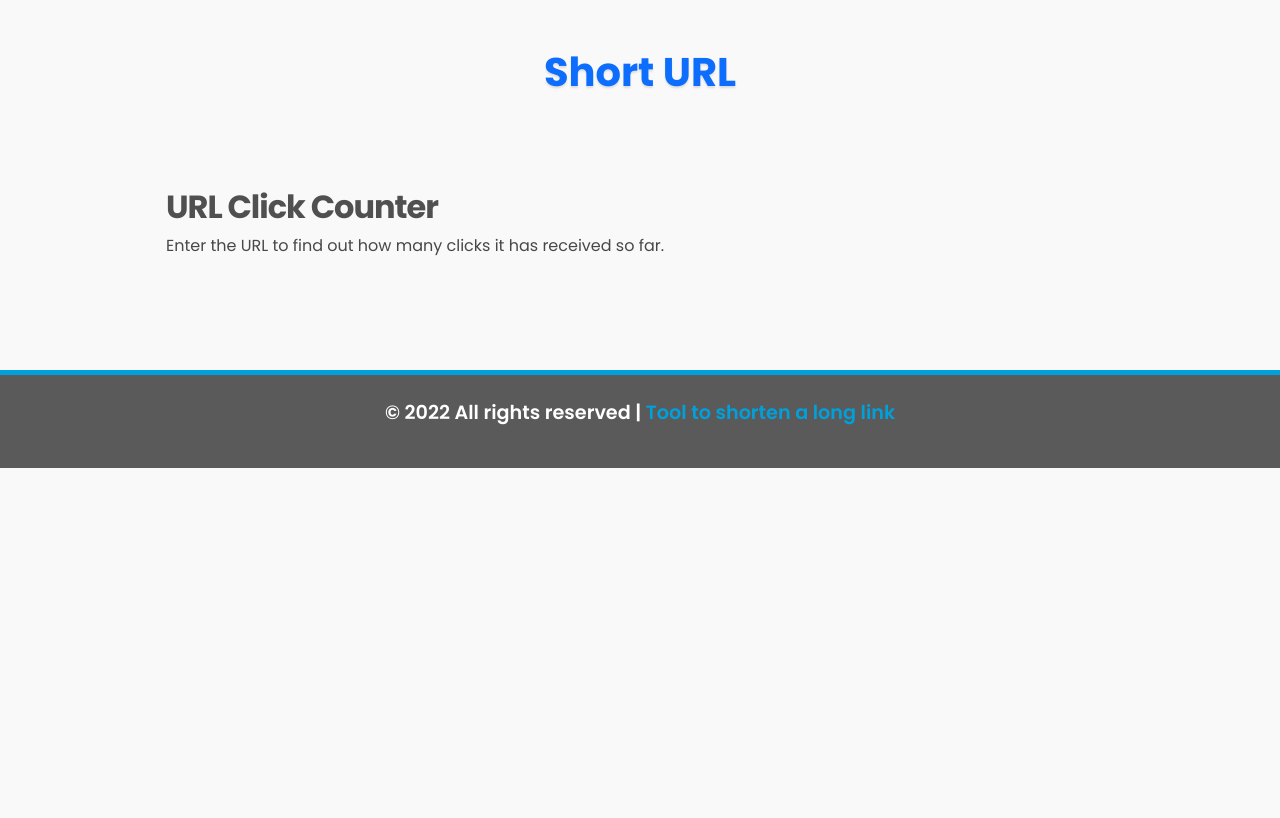
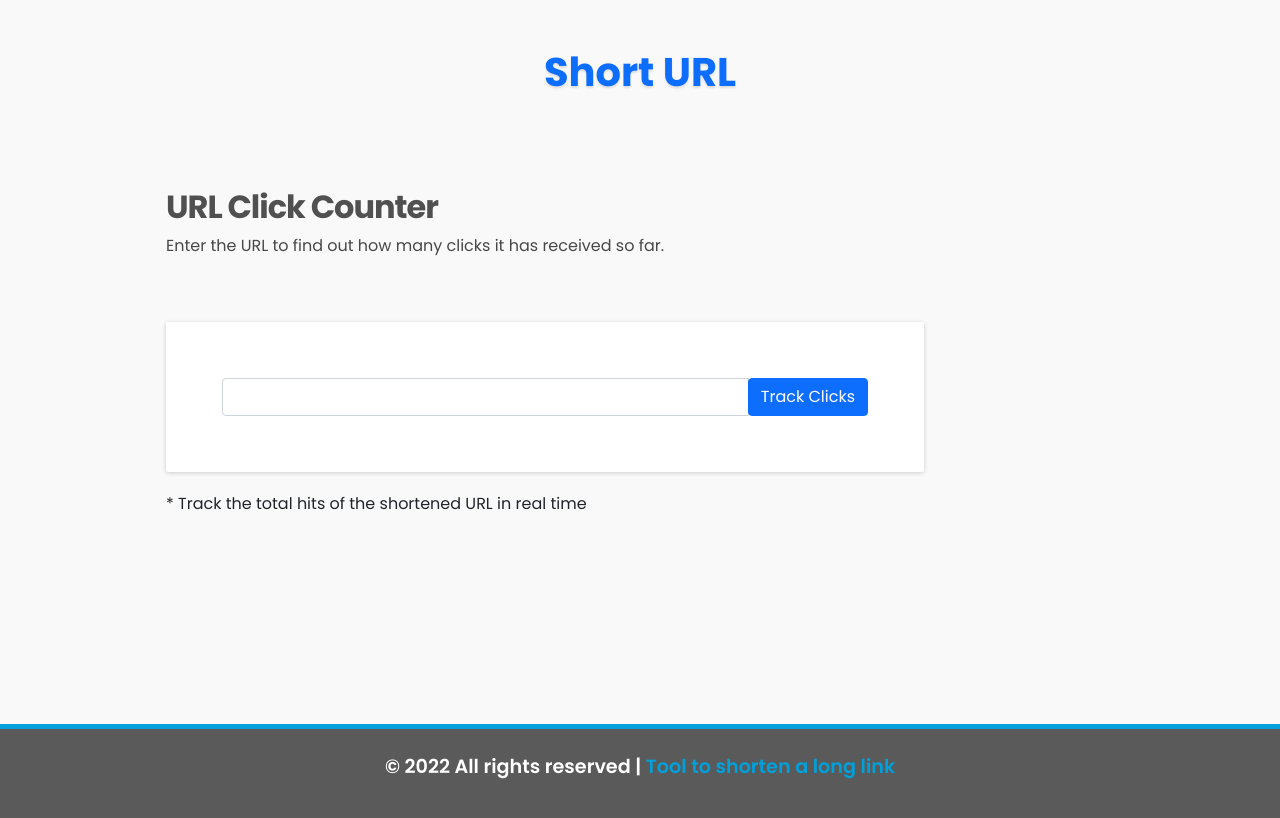
Before and after one commit to itsmar1/url-shortener, a React (Create React App) app in the folder ui/: page /click-counter in a window 1280 px wide. Shown: the top 818 px of the page. Built offline with nearby package versions, Linux system fonts and the light colour scheme.

Commit message:
click counter page the url box

```diff
--- /dev/null
+++ b/ui/src/components/counter/ClicksUrlBox.jsx
@@ -0,0 +1,25 @@
+import React from 'react';
+
+
+const ClicksUrlBox = () => {
+    return (
+        <div className='clicks-box mx-auto'>
+            <div>
+                <form>
+                    <div className='input-group'>
+                        <input type="text" className='form-control' />
+                        <div className="input-group-append">
+                            <button className='btn btn-primary'>
+                                Track Clicks
+                            </button>
+                        </div>
+                    </div>
+                </form>
+            </div>
+        </div>
+    );
+};
+
+
+
+export default ClicksUrlBox;
--- a/ui/src/pages/ClickCounter.jsx
+++ b/ui/src/pages/ClickCounter.jsx
@@ -2,6 +2,7 @@ import React from 'react';
 
 
 import TheContent from '../components/counter/TheContent';
+import ClicksUrlBox from '../components/counter/ClicksUrlBox';
 
 
 const ClickCounter = () => {
@@ -14,7 +15,8 @@ const ClickCounter = () => {
             </div>
             <div className="row">
                 <div className="col-10">
-                    {/* <ShortenedBox /> */}
+                    <ClicksUrlBox />
+                    <p className='text-note mx-auto'>* Track the total hits of the shortened URL in real time</p>
                 </div>
             </div>
         </div>
--- a/ui/src/styles/_counter.scss
+++ b/ui/src/styles/_counter.scss
@@ -1,4 +1,5 @@
 .click-counter {
+    margin-bottom: 12rem;
     .content {
         margin-bottom: 4rem;
         max-width: 758px;
@@ -14,4 +15,17 @@
             text-align: left;
         }
     }
+
+    .clicks-box {
+        max-width: 758px;
+        margin-bottom: 20px;
+        box-shadow: 0 1px 4px #ccc;
+        border-radius: 2px;
+        padding: 3.5rem;
+        background: #fff;
+    }
+
+    .text-note {
+        max-width: 758px;
+    }
 }
```
